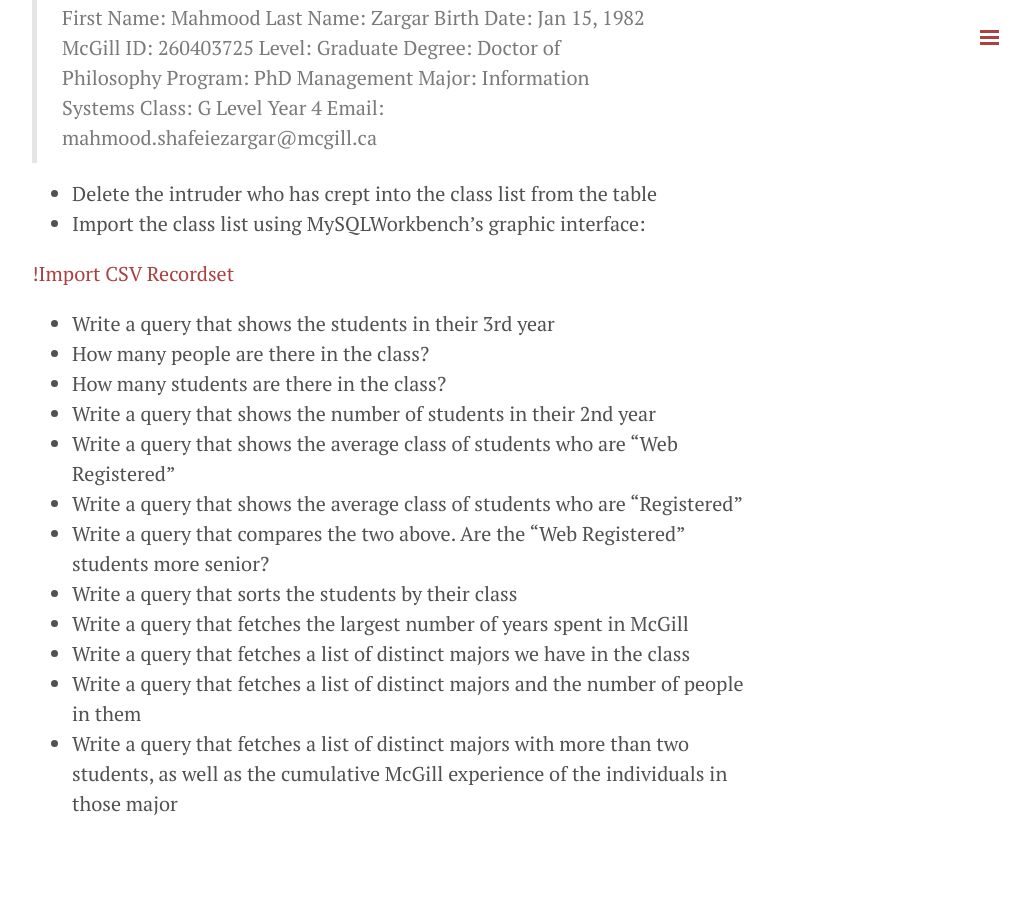
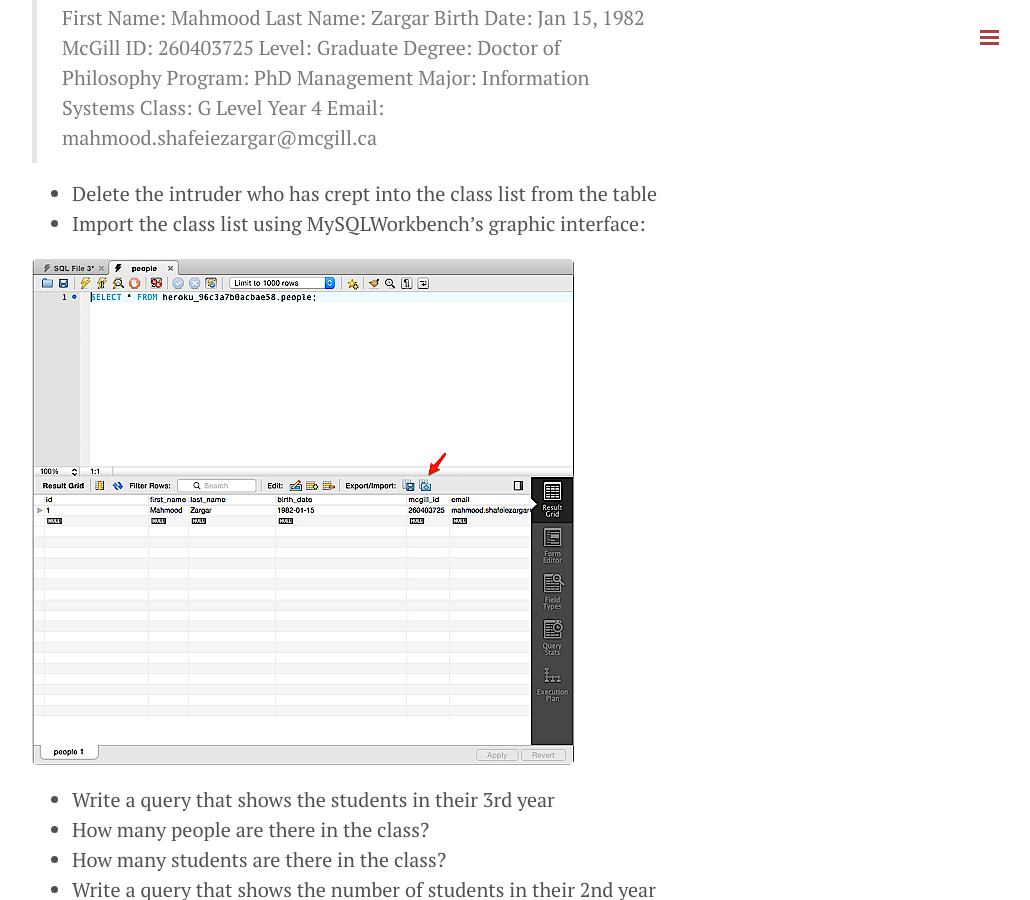
Before and after one commit to retrography/data-management, a Jekyll site: the page built from exercises/session_06.md, in a window 1280 px wide and 900 px high, scrolled down 762 px. Shown: the whole window, without its empty margins (248-1278 px from the left). Built offline with Jekyll 4.4.1, drawn with Linux system fonts in a browser that asks for light colours; Markdown is read by kramdown in place of the engine named in the settings; before the commit the page ends 1601 px from its top, so only the background shows below that.

Commit message:
Update session_06.md

```diff
--- a/exercises/session_06.md
+++ b/exercises/session_06.md
@@ -36,7 +36,7 @@ Now check your email and save the `.csv` file you have received. This is the lis
 - Delete the intruder who has crept into the class list from the table
 - Import the class list using MySQLWorkbench's graphic interface:
 
-[!Import CSV Recordset]({{ site.baseurl }}/public/images/import.png)
+![Import CSV Recordset]({{ site.baseurl }}/public/images/import.png)
 
 - Write a query that shows the students in their 3rd year
 - How many people are there in the class?
```
